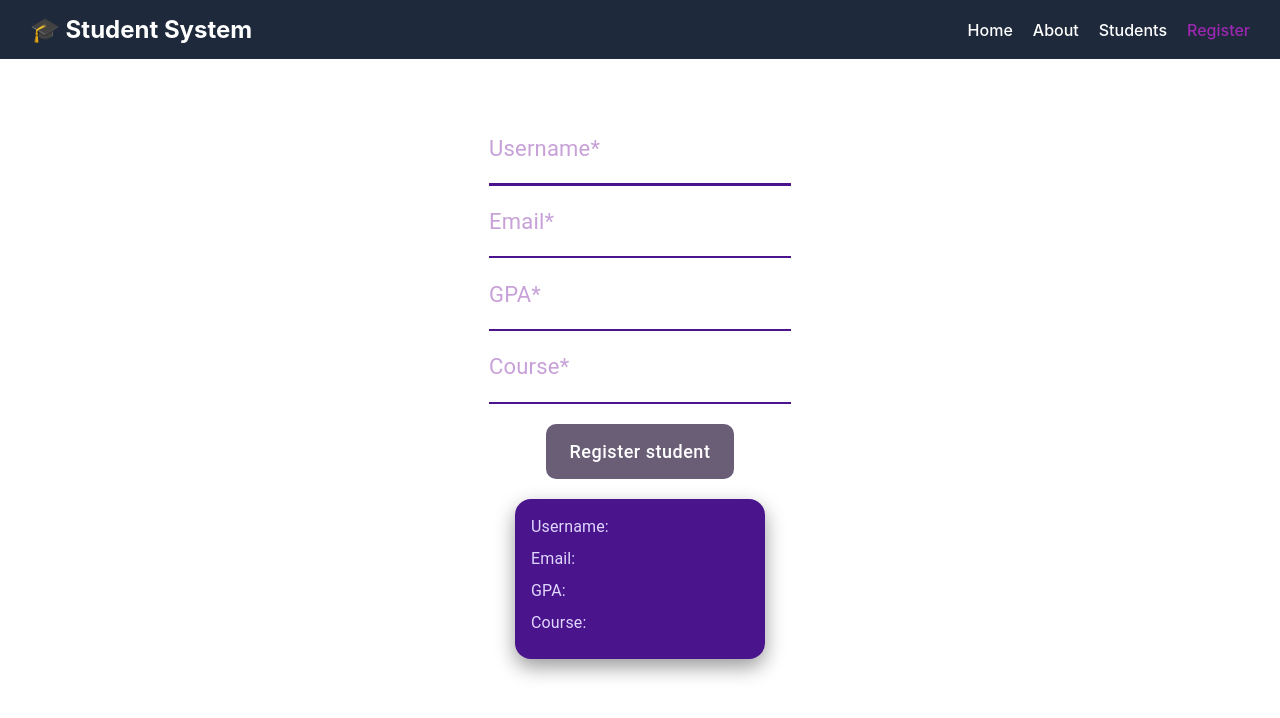
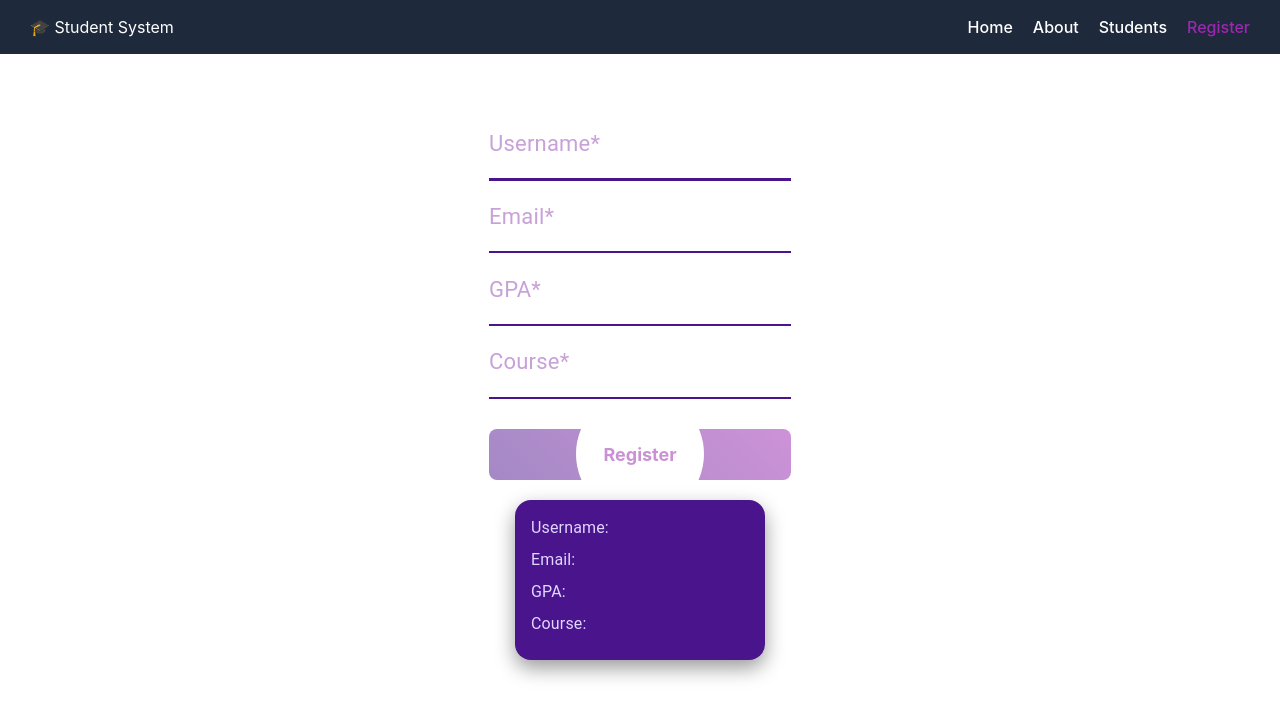
Before and after one commit to Rayyr/react-training, a React (Create React App) app: page /register in a window 1280 px wide. Shown: the top 718 px of the page. Built offline with nearby package versions, Linux system fonts and the light colour scheme; no server answers; data requests are answered from the project's data file.

Commit message:
add built in UI btn component for registeration

```diff
--- /dev/null
+++ b/postcss.config.js
@@ -0,0 +1,6 @@
+module.exports = {
+  plugins: {
+    tailwindcss: {},
+    autoprefixer: {},
+  },
+}
--- a/server/db.json
+++ /dev/null
@@ -1,19 +0,0 @@
-{
-  "students": [
-    {
-      "email": "ola23@gmail.com",
-      "username": "olaspan",
-      "course": "new course",
-      "gpa": "3.1",
-      "id": "ATFKujb6gG0"
-    },
-    {
-      "username": "raya",
-      "email": "khasaatirayaa@gmail.com",
-      "course": "math",
-      "gpa": "2",
-      "id": "HfLH_sKgcBQ"
-    }
-  ],
-  "$schema": "./node_modules/json-server/schema.json"
-}
--- a/src/Pages/Home.jsx
+++ b/src/Pages/Home.jsx
@@ -1,8 +1,14 @@
 import React from 'react';
+import RegisterBtn  from "../components/RegisterBtn.jsx";
 
 function Home(){
 
-    return <h1>Wellcome to home page!</h1>
+    return (
+    <><h1>Wellcome to home page!</h1>
+       <RegisterBtn />
+
+         </>
+     );
 }
 
 export default Home;
--- a/src/Pages/RegistrationForm.jsx
+++ b/src/Pages/RegistrationForm.jsx
@@ -6,7 +6,7 @@ import PreviewCard from "../components/PreviewCard.jsx";
 import { StudentContext } from "../context/StudentContext.js";
 import useForm from "../hooks/useForm.js";
 import validateForm from "../utils/validateForm.js";
-
+import RegisterBtn from "../components/RegisterBtn.jsx";
 
 function RegistrationForm({ isBlocked, setIsBlocked }) {
   const { errors, students, addStudent } = useContext(StudentContext);
@@ -117,7 +117,9 @@ function RegistrationForm({ isBlocked, setIsBlocked }) {
                 sx={inputStyle}
               ></Input>{" "}
               <br />
-              <Button
+
+
+               <RegisterBtn
                 type="submit"
                 disabled={
                   !formData.username ||
@@ -126,35 +128,15 @@ function RegistrationForm({ isBlocked, setIsBlocked }) {
                   !formData.course ||
                   isBlocked
                 }
-                sx={{
-                  marginTop: "20px",
-                  padding: "12px 24px",
-                  fontSize: "18px",
-                  borderRadius: "10px",
-                  textTransform: "none",
+                style={{
 
                   background: "linear-gradient(45deg, #4A148C, #9C27B0)", // 💜 gradient
-                  color: "#fff",
-
-                  "&:hover": {
-                    background: "linear-gradient(45deg, #6A1B9A, #BB86FC)",
-                  },
-
-                  "&:active": {
-                    transform: "scale(0.98)",
-                  },
-
-                  "&.Mui-disabled": {
-                    background: "#2A1B3D",
-                    color: "#FFFFFF",
-                    pointerEvents: "auto",
-                    cursor: "not-allowed",
-                    opacity: 0.7,
-                  },
+                  color: "#9527A9",
+                  fontWeight:"bold"
                 }}
               >
-                Register student
-              </Button>
+                Register
+              </RegisterBtn>
             </form>
           </div>
 
--- /dev/null
+++ b/src/components/RegisterBtn.jsx
@@ -0,0 +1,73 @@
+import { motion } from "motion/react";
+import { useEffect, useRef } from "react";
+
+const RegisterBtn = ({ children , disabled, style, ...props }) => {
+  const btnRef = useRef(null);
+  const spanRef = useRef(null);
+
+  useEffect(() => {
+    const btn = btnRef.current;
+    if (!btn || disabled) return; // skip the effect when disabled
+
+    const handleMouseMove = (e) => {
+      const { width } = btn.getBoundingClientRect();
+      spanRef.current?.animate({ left: `${(e.offsetX / width) * 100}%` }, { duration: 250, fill: "forwards" });
+    };
+    const handleMouseLeave = () => {
+      spanRef.current?.animate({ left: "50%" }, { duration: 100, fill: "forwards" });
+    };
+
+    btn.addEventListener("mousemove", handleMouseMove);
+    btn.addEventListener("mouseleave", handleMouseLeave);
+    return () => {
+      btn.removeEventListener("mousemove", handleMouseMove);
+      btn.removeEventListener("mouseleave", handleMouseLeave);
+    };
+  }, [disabled]);
+
+  return (
+    <motion.button
+      whileTap={disabled ? undefined : { scale: 0.985 }}
+      ref={btnRef}
+      disabled={disabled}
+      {...props}  // type, onClick, aria-*, name, etc. all flow through here
+      style={{
+        position: "relative",
+        width: "100%",
+        maxWidth: "20rem",
+        overflow: "hidden",
+        borderRadius: "0.5rem",
+
+        padding: "12px 16px",
+        fontSize: "1.125rem",
+        fontWeight: 500,
+        border: "none",
+        cursor: disabled ? "not-allowed" : "pointer",
+        opacity: disabled ? 0.5 : 1,
+        ...style, // let callers override/extend styles
+      }}
+    >
+      <span style={{  position: "relative", zIndex: 10, pointerEvents: "none",  }}>
+        {children}
+      </span>
+      <span
+        ref={spanRef}
+        style={{
+          pointerEvents: "none",
+          position: "absolute",
+          left: "50%",
+          top: "50%",
+          height: "8rem",
+          width: "8rem",
+          transform: "translate(-50%, -50%)",
+          borderRadius: "9999px",
+          background: "#FFFFFF",
+
+         color:"white"
+        }}
+      />
+    </motion.button>
+  );
+};
+
+export default RegisterBtn;
--- a/src/index.css
+++ b/src/index.css
@@ -1,3 +1,7 @@
+@tailwind base;
+@tailwind components;
+@tailwind utilities;
+
 body {
   margin: 0;
   font-family: -apple-system, BlinkMacSystemFont, 'Segoe UI', 'Roboto', 'Oxygen',
--- /dev/null
+++ b/tailwind.config.js
@@ -0,0 +1,6 @@
+/** @type {import('tailwindcss').Config} */
+module.exports = {
+  content: ["./src/**/*.{js,jsx,ts,tsx}"],
+  theme: { extend: {} },
+  plugins: [],
+};
```
Also changed, not shown: package.json (+7 -0 lines), 1 other file (tests, documents, lock files or other folders).
